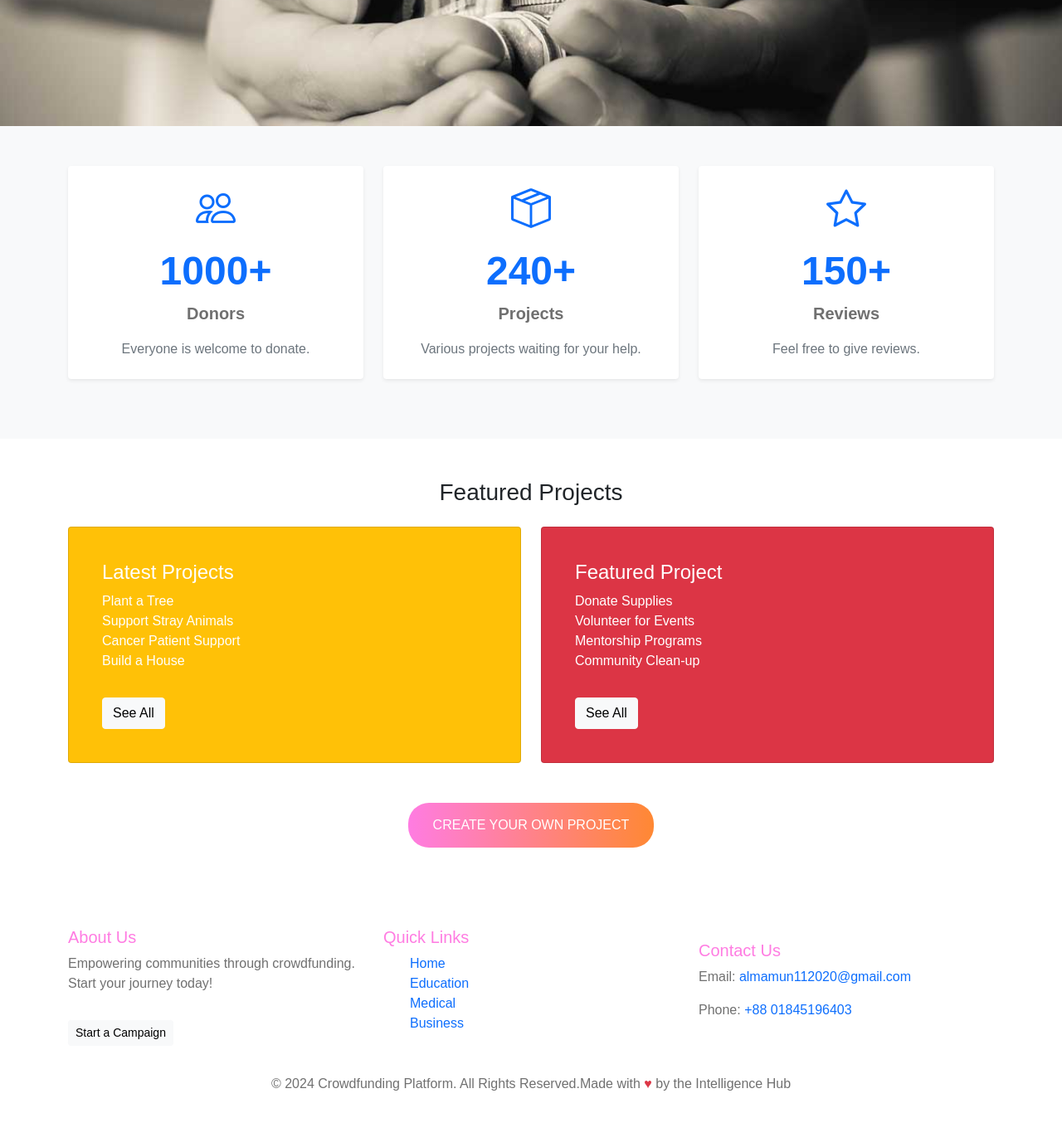
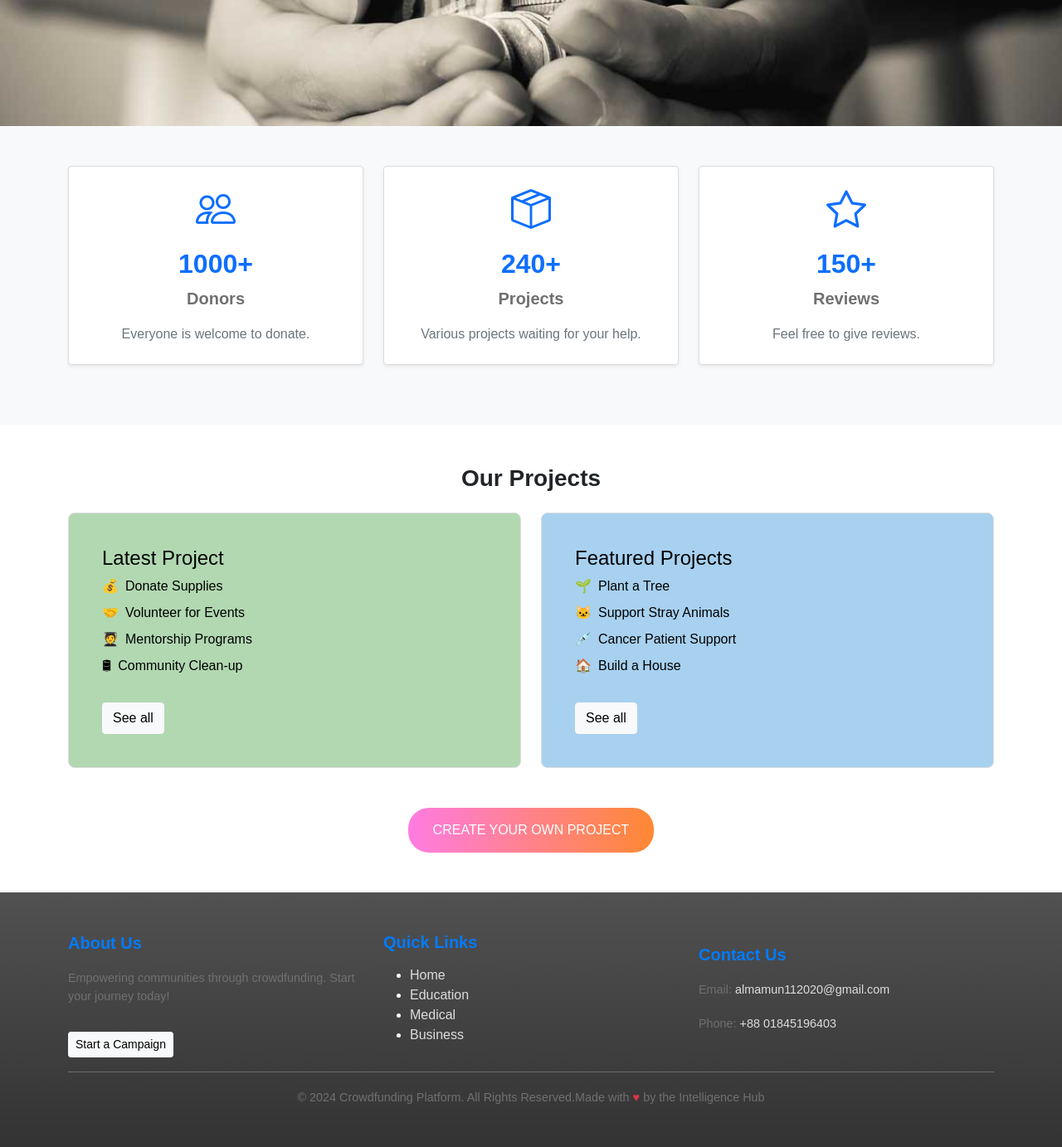
Before and after one commit to Al-Mamuun/My_Python_Project, a Django app: page / in a window 1280 px wide. Shown: the part 558-1941 px from the top of the page at 83% size. Before the commit the page ends 1873 px from the top, so only its background shows below. Run offline with Django 5.2, Linux system fonts and the light colour scheme.

Commit message:
New Home Page

```diff
--- a/static/css/navbar.css
+++ b/static/css/navbar.css
@@ -27,10 +27,32 @@ body {
   text-decoration: none;
 }
 
+
+
   .dropdown-menu {
-    min-width: 200px; /* Set a minimum width for the dropdown */
-    border-radius: 5px;
+    min-width: 220px; /* Set a minimum width for better alignment */
+    border-radius: 8px; /* Smoothly rounded corners */
+    box-shadow: 0 4px 8px rgba(0, 0, 0, 0.1); /* Subtle shadow for depth */
+    border: 1px solid #e2e6ea; /* Light border for definition */
   }
+
+  .dropdown-item {
+    padding: 10px 20px; /* Adequate padding for comfort */
+    font-size: 16px; /* Professional font size */
+    color: #343a40; /* Dark gray text for readability */
+    transition: background-color 0.3s, color 0.3s; /* Smooth transition effects */
+  }
+
+  .dropdown-item:hover {
+    background-color: #f8f9fa; /* Light background on hover */
+    color: #007bff; /* Accent color for hover effect */
+  }
+
+  .dropdown-item:active {
+    background-color: #e2e6ea; /* Slightly darker active background */
+    color: #0056b3; /* Darker accent color for active state */
+  }
+
 
   .auth-buttons {
     display: flex;
--- a/template/Home/home.html
+++ b/template/Home/home.html
@@ -24,6 +24,36 @@
     top: 0;
     left: 0;
     background-attachment: fixed; /* Parallax effect */
+  }
+
+   /* Stats Section */
+   .stats-section {
+    padding: 50px 0;
+    background-color: #f8f9fa;
+  }
+
+  .stats-section .stat-item {
+    padding: 30px;
+    background-color: white;
+    border: 1px solid #ddd;
+    border-radius: 8px;
+    transition: transform 0.3s ease;
+  }
+
+  .stats-section .stat-item:hover {
+    transform: translateY(-10px);
+    box-shadow: 0px 4px 15px rgba(0, 0, 0, 0.1);
+  }
+
+  .stats-section .stat-item i {
+    font-size: 3rem;
+    color: #007bff;
+    margin-bottom: 15px;
+  }
+
+  .stats-section .stat-item h2 {
+    font-size: 2rem;
+    color: #333;
   }
 
   .overlay-text {
@@ -128,6 +158,23 @@
     }
   }
 
+/* Deeper green for Latest Project */
+.card.bg-danger {
+  background-color: #b2d8b2 !important; /* Medium green */
+  color: #000000; /* Black text */
+}
+
+/* Deeper blue for Featured Projects */
+.card.bg-warning {
+  background-color: #a8d1f0 !important; /* Medium blue */
+  color: #000000; /* Black text */
+}
+
+/* Specific for text inside Featured and Latest Project cards */
+.card.bg-danger .card-body,
+.card.bg-warning .card-body {
+  color: #000000; /* Ensure text is black */
+}
   .donation:active {
     animation: pulse 0.5s; /* Pulse effect when clicked */
   }
@@ -137,50 +184,46 @@
     box-shadow: 0 5px 15px rgba(0, 0, 0, 0.2);
   }
 
-  .card:hover {
-    transform: translateY(-10px);
-    transition: all 0.3s ease-in-out;
-    box-shadow: 0 5px 15px rgba(0, 0, 0, 0.3);
+  /* Cards */
+  .card {
+    background-color: white;
+    border: 1px solid #ddd;
+    border-radius: 8px;
+    padding: 20px;
+    transition: transform 0.3s ease, box-shadow 0.3s ease;
   }
 
-  .stats-section .stat-item i {
-    font-size: 3rem;
-    margin-bottom: 15px;
+  .card:hover {
+    transform: translateY(-5px);
+    box-shadow: 0px 5px 15px rgba(0, 0, 0, 0.1);
   }
 
-  .close {
-    color: #aaa;
-    float: right;
-    font-size: 30px;
-    font-weight: bold;
-  }
-
-  .close:hover,
-  .close:focus {
-    color: black;
-    text-decoration: none;
-    cursor: pointer;
-  }
-
+  /* Footer */
   footer {
-    background: linear-gradient(to right, #222, #333);
+    background-color: #333;
+    color: #fff;
+    padding: 40px 0;
   }
 
   footer h5 {
-    color: #ff7ce2;
+    color: #007bff;
+    font-weight: 700;
+    margin-bottom: 1rem;
   }
 
   footer a {
+    color: #ddd;
     text-decoration: none;
     transition: color 0.3s ease;
   }
 
   footer a:hover {
-    color: #ff7ce2;
+    color: #007bff;
   }
 
-  footer .social-links a {
-    font-size: 1.5rem;
+  footer p {
+    margin-top: 20px;
+    font-size: 0.9rem;
   }
 </style>
 
@@ -228,33 +271,67 @@
 
 <!-- Featured Projects Section -->
 <div class="container my-5">
-  <h3 class="text-center mb-4">Featured Projects</h3>
+  <h3 class="text-center mb-4"> <strong> Our Projects</strong></h3>
   <div class="row g-4">
-    <div class="col-md-6">
-      <div class="card bg-warning text-white p-4 h-100">
+    <!-- Card 2 -->
+    <div class="col-md-6 col-lg-6">
+      <div class="card bg-danger text-white p-4 h-100">
         <div class="card-body">
-          <h4 class="card-title">Latest Projects</h4>
+          <h4 class="card-title">Latest Project</h4>
           <ul class="list-unstyled">
-            <li>Plant a Tree</li>
-            <li>Support Stray Animals</li>
-            <li>Cancer Patient Support</li>
-            <li>Build a House</li>
+            <li class="d-flex align-items-center mb-2">
+              <span class="me-2">&#x1F4B0;</span>
+              <!-- Money bag emoji icon -->
+              Donate Supplies
+            </li>
+            <li class="d-flex align-items-center mb-2">
+              <span class="me-2">&#x1F91D;</span>
+              <!-- Handshake emoji icon -->
+              Volunteer for Events
+            </li>
+            <li class="d-flex align-items-center mb-2">
+              <span class="me-2">&#x1F9D1;&#x200D;&#x1F393;</span>
+              <!-- Student emoji icon -->
+              Mentorship Programs
+            </li>
+            <li class="d-flex align-items-center mb-2">
+              <span class="me-2">&#x1F6E2;</span>
+              <!-- Mop emoji icon -->
+              Community Clean-up
+            </li>
           </ul>
-          <a href="{% url 'project_list' %}" class="btn btn-light mt-3">See All</a>
+          <a href="{% url 'project_list' %}" class="btn btn-light mt-3">See all</a>
         </div>
       </div>
     </div>
-    <div class="col-md-6">
-      <div class="card bg-danger text-white p-4 h-100">
+    <!-- Card 1 -->
+    <div class="col-md-6 col-lg-6">
+      <div class="card bg-warning text-white p-4 h-100">
         <div class="card-body">
-          <h4 class="card-title">Featured Project</h4>
+          <h4 class="card-title">Featured Projects</h4>
           <ul class="list-unstyled">
-            <li>Donate Supplies</li>
-            <li>Volunteer for Events</li>
-            <li>Mentorship Programs</li>
-            <li>Community Clean-up</li>
+            <li class="d-flex align-items-center mb-2">
+              <span class="me-2">&#x1F331;</span>
+              <!-- Seedling emoji icon -->
+              Plant a Tree
+            </li>
+            <li class="d-flex align-items-center mb-2">
+              <span class="me-2">&#x1F431;</span>
+              <!-- Cat emoji icon -->
+              Support Stray Animals
+            </li>
+            <li class="d-flex align-items-center mb-2">
+              <span class="me-2">&#x1F489;</span>
+              <!-- Syringe emoji icon -->
+              Cancer Patient Support
+            </li>
+            <li class="d-flex align-items-center mb-2">
+              <span class="me-2">&#x1F3E0;</span>
+              <!-- House emoji icon -->
+              Build a House
+            </li>
           </ul>
-          <a href="{% url 'feature_projects' %}" class="btn btn-light mt-3">See All</a>
+          <a href="{% url 'feature_projects' %}" class="btn btn-light mt-3">See all</a>
         </div>
       </div>
     </div>
--- a/template/navbar.html
+++ b/template/navbar.html
@@ -16,11 +16,28 @@
         Categories
       </button>
       <ul class="dropdown-menu" aria-labelledby="dropdownMenuButton">
-        <li><a class="dropdown-item" href="{% url 'education' %}">Education</a></li>
-        <li><a class="dropdown-item" href="{% url 'medical' %}">Medical</a></li>
-        <li><a class="dropdown-item" href="{% url 'business' %}">Business</a></li>
-        <li><a class="dropdown-item" href="{% url 'disaster' %}">Natural Disaster</a></li>
+        <li>
+          <a class="dropdown-item" href="{% url 'education' %}">
+            <i class="bi bi-book me-2"></i> Education
+          </a>
+        </li>
+        <li>
+          <a class="dropdown-item" href="{% url 'medical' %}">
+            <i class="bi bi-heart-pulse me-2"></i> Medical
+          </a>
+        </li>
+        <li>
+          <a class="dropdown-item" href="{% url 'business' %}">
+            <i class="bi bi-briefcase me-2"></i> Business
+          </a>
+        </li>
+        <li>
+          <a class="dropdown-item" href="{% url 'disaster' %}">
+            <i class="bi bi-cloud-lightning me-2"></i> Natural Disaster
+          </a>
+        </li>
       </ul>
+
     </div>
 
     <!-- Search Form -->
```
Also changed, not shown: HomeAPP/migrations/0029_project_owner.py (added), HomeAPP/migrations/0030_alter_project_owner.py (added), HomeAPP/migrations/0031_alter_profile_user_alter_project_owner.py (added), HomeAPP/migrations/0032_alter_profile_user_alter_project_owner.py (added), db.sqlite3 (added), media/Projectlist/OIP_3yOqE4c.jpg (added), media/Projectlist/OIP_Ty9DfhM.jpg (added), media/Projectlist/disaster_DfYeKcW.jpg (added), media/Projectlist/disaster_preparedness_zVbHlsf.jpg (added), media/Projectlist/disaster_preparedness_zVbHlsf_SXTI5EZ.jpg (added), media/Projectlist/disaster_relief_20sHCKO.jpg (added), media/profile_pictures/22859834_183513302214287_5787234465115271700_o.jpg (added), media/profile_pictures/disaster_relief_F05gEAw.jpg (added).
